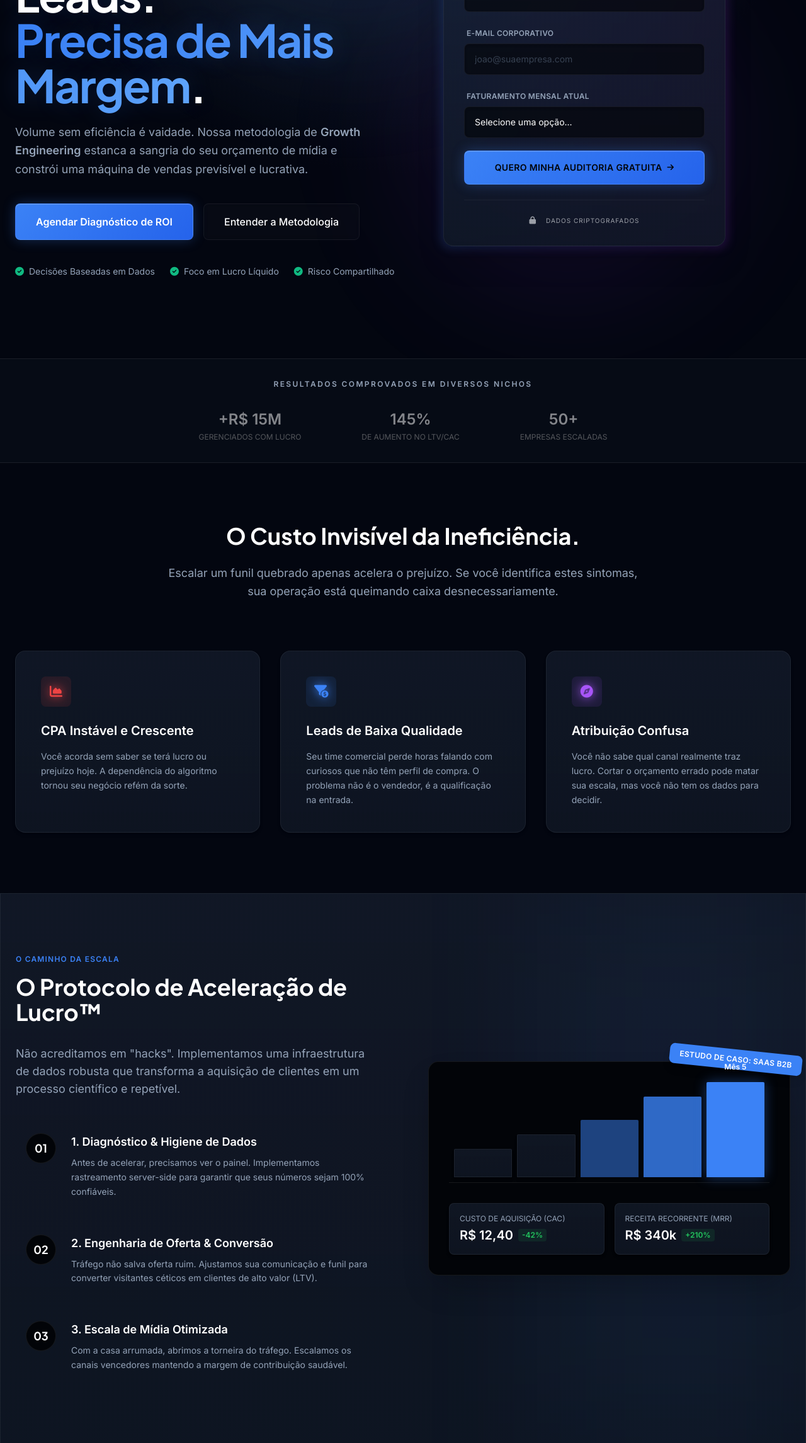
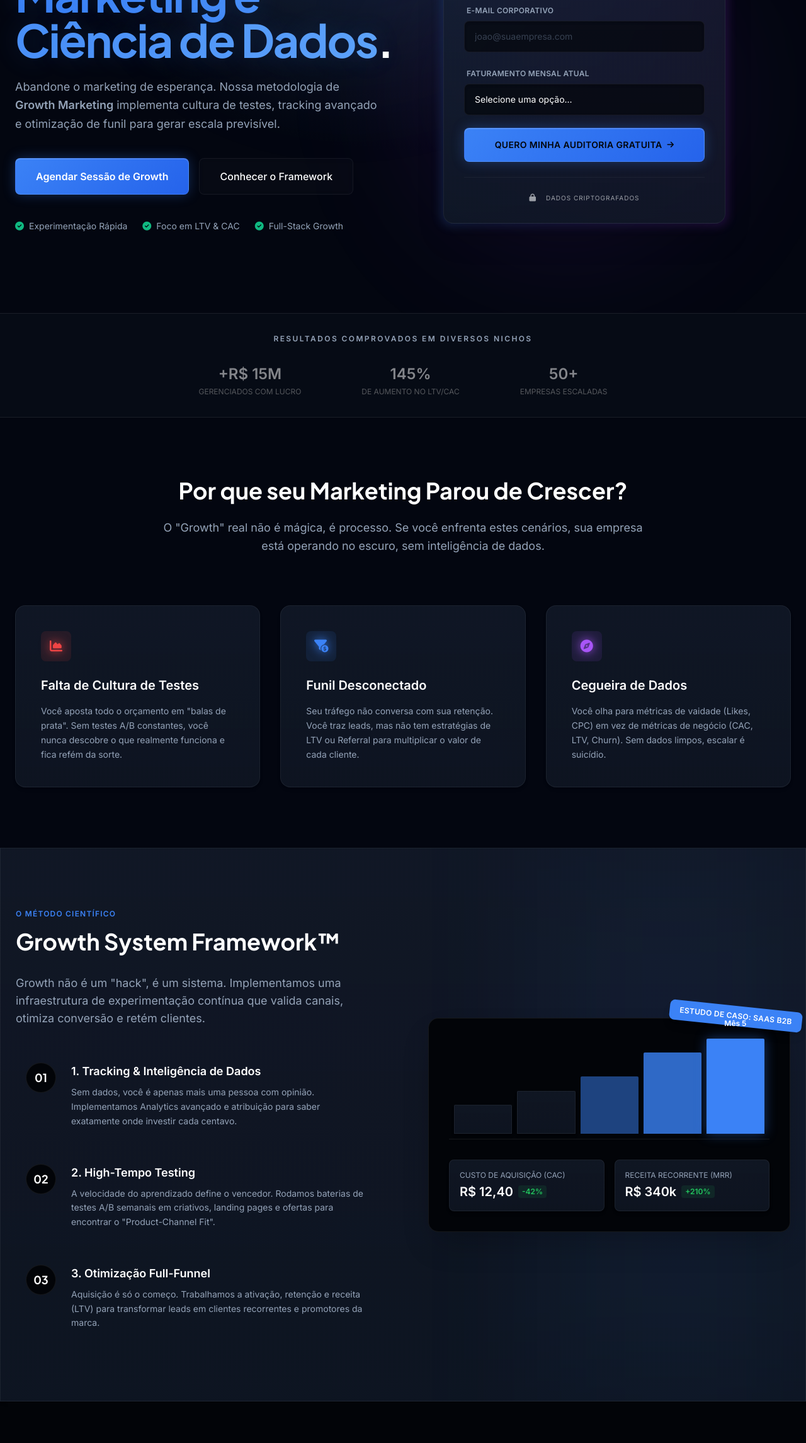
Before and after one commit to GabrielPVCau/sao-paulo, a plain HTML site: page docs/consultoria/index.html in a window 1280 px wide. Shown: the part 443-2734 px from the top of the page at 63% size. Drawn offline with nearby package versions, Linux system fonts and the light colour scheme.

Commit message:
Update consultoria page messaging and framework
Revamps the consultoria landing page to focus on Growth Marketing and Data Science, replacing previous Growth Engineering terminology. Updates headlines, descriptions, and methodology sections to emphasize scientific experimentation, data-driven processes, and full-funnel optimization. Improves clarity and alignment with modern growth practices.

```diff
--- a/docs/consultoria/index.html
+++ b/docs/consultoria/index.html
@@ -12,9 +12,9 @@
     </script>
     <meta charset="UTF-8">
     <meta name="description"
-        content="Consultoria de Growth Engineering para empresas que buscam escala com lucratividade. Otimização de conversão, tráfego pago e inteligência de dados." />
+        content="Consultoria de Growth Marketing para empresas que buscam escala científica. Experimentação rápida, análise de dados e otimização full-funnel." />
     <meta name="viewport" content="width=device-width, initial-scale=1.0">
-    <title>Markant | Growth Engineering & Profit Acceleration</title>
+    <title>Markant | Growth Marketing & Data Science</title>
 
     <!-- Fonts: Plus Jakarta Sans (Modern, Geometric) + Inter -->
     <link rel="preconnect" href="https://fonts.googleapis.com">
@@ -140,41 +140,41 @@
 
                     <h1
                         class="text-5xl md:text-6xl lg:text-7xl font-heading font-bold leading-[1.1] mb-6 text-white tracking-tight">
-                        Sua Empresa Não Precisa de Mais Leads. <br>
+                        Chega de "Achismos". <br>
                         <span
-                            class="text-transparent bg-clip-text bg-gradient-to-r from-brand-primary to-blue-400">Precisa
-                            de Mais Margem</span>.
+                            class="text-transparent bg-clip-text bg-gradient-to-r from-brand-primary to-blue-400">Marketing
+                            é Ciência de Dados</span>.
                     </h1>
 
                     <p class="text-lg text-brand-muted mb-10 leading-relaxed max-w-xl mx-auto lg:mx-0">
-                        Volume sem eficiência é vaidade. Nossa metodologia de <strong>Growth Engineering</strong>
-                        estanca a sangria do seu orçamento de mídia e constrói uma máquina de vendas previsível e
-                        lucrativa.
+                        Abandone o marketing de esperança. Nossa metodologia de <strong>Growth Marketing</strong>
+                        implementa cultura de testes, tracking avançado e otimização de funil para gerar escala
+                        previsível.
                     </p>
 
                     <div class="flex flex-col sm:flex-row items-center gap-4 justify-center lg:justify-start">
                         <button onclick="focusForm()"
                             class="w-full sm:w-auto bg-brand-primary hover:bg-blue-600 text-white font-bold py-4 px-8 rounded-lg shadow-[0_0_30px_rgba(59,130,246,0.3)] hover:shadow-[0_0_50px_rgba(59,130,246,0.5)] transition-all transform hover:-translate-y-1 text-base">
-                            Agendar Diagnóstico de ROI
+                            Agendar Sessão de Growth
                         </button>
                         <a href="#metodo"
                             class="w-full sm:w-auto px-8 py-4 rounded-lg border border-brand-border hover:bg-white/5 text-white font-medium text-center transition-colors">
-                            Entender a Metodologia
+                            Conhecer o Framework
                         </a>
                     </div>
 
                     <div class="mt-10 flex items-center justify-center lg:justify-start gap-6 text-sm text-brand-muted">
                         <div class="flex items-center gap-2">
                             <i class="fas fa-check-circle text-brand-accent"></i>
-                            <span>Decisões Baseadas em Dados</span>
+                            <span>Experimentação Rápida</span>
                         </div>
                         <div class="flex items-center gap-2">
                             <i class="fas fa-check-circle text-brand-accent"></i>
-                            <span>Foco em Lucro Líquido</span>
+                            <span>Foco em LTV & CAC</span>
                         </div>
                         <div class="flex items-center gap-2">
                             <i class="fas fa-check-circle text-brand-accent"></i>
-                            <span>Risco Compartilhado</span>
+                            <span>Full-Stack Growth</span>
                         </div>
                     </div>
                 </div>
@@ -188,9 +188,9 @@
                     <div
                         class="relative bg-brand-surface border border-brand-border p-8 rounded-2xl shadow-2xl backdrop-blur-xl">
                         <div class="mb-8">
-                            <h3 class="text-xl font-heading font-bold text-white">Auditoria de Potencial de Escala</h3>
-                            <p class="text-sm text-brand-muted mt-2">Descubra exatamente quanto dinheiro você está
-                                deixando na mesa.</p>
+                            <h3 class="text-xl font-heading font-bold text-white">Diagnóstico de Growth Hacking</h3>
+                            <p class="text-sm text-brand-muted mt-2">Descubra os gargalos que impedem sua empresa de
+                                dobrar de tamanho.</p>
                         </div>
 
                         <form id="leadForm" class="space-y-5">
@@ -273,11 +273,11 @@
     <section id="problema" class="py-24 relative">
         <div class="container mx-auto px-6">
             <div class="text-center max-w-3xl mx-auto mb-20">
-                <h2 class="text-3xl md:text-4xl font-heading font-bold text-white mb-6">O Custo Invisível da
-                    Ineficiência.</h2>
+                <h2 class="text-3xl md:text-4xl font-heading font-bold text-white mb-6">Por que seu Marketing Parou de
+                    Crescer?</h2>
                 <p class="text-brand-muted text-lg leading-relaxed">
-                    Escalar um funil quebrado apenas acelera o prejuízo. Se você identifica estes sintomas, sua operação
-                    está queimando caixa desnecessariamente.
+                    O "Growth" real não é mágica, é processo. Se você enfrenta estes cenários, sua empresa está operando
+                    no escuro, sem inteligência de dados.
                 </p>
             </div>
 
@@ -289,10 +289,10 @@
                         class="w-12 h-12 bg-red-500/10 rounded-lg flex items-center justify-center mb-6 group-hover:bg-red-500/20 transition-colors">
                         <i class="fas fa-chart-area text-red-500 text-xl"></i>
                     </div>
-                    <h3 class="text-xl font-bold text-white mb-4">CPA Instável e Crescente</h3>
+                    <h3 class="text-xl font-bold text-white mb-4">Falta de Cultura de Testes</h3>
                     <p class="text-brand-muted leading-relaxed text-sm">
-                        Você acorda sem saber se terá lucro ou prejuízo hoje. A dependência do algoritmo tornou seu
-                        negócio refém da sorte.
+                        Você aposta todo o orçamento em "balas de prata". Sem testes A/B constantes, você nunca descobre
+                        o que realmente funciona e fica refém da sorte.
                     </p>
                 </div>
 
@@ -303,10 +303,10 @@
                         class="w-12 h-12 bg-brand-primary/10 rounded-lg flex items-center justify-center mb-6 group-hover:bg-brand-primary/20 transition-colors">
                         <i class="fas fa-funnel-dollar text-brand-primary text-xl"></i>
                     </div>
-                    <h3 class="text-xl font-bold text-white mb-4">Leads de Baixa Qualidade</h3>
+                    <h3 class="text-xl font-bold text-white mb-4">Funil Desconectado</h3>
                     <p class="text-brand-muted leading-relaxed text-sm">
-                        Seu time comercial perde horas falando com curiosos que não têm perfil de compra. O problema não
-                        é o vendedor, é a qualificação na entrada.
+                        Seu tráfego não conversa com sua retenção. Você traz leads, mas não tem estratégias de LTV ou
+                        Referral para multiplicar o valor de cada cliente.
                     </p>
                 </div>
 
@@ -317,10 +317,10 @@
                         class="w-12 h-12 bg-purple-500/10 rounded-lg flex items-center justify-center mb-6 group-hover:bg-purple-500/20 transition-colors">
                         <i class="fas fa-compass text-purple-500 text-xl"></i>
                     </div>
-                    <h3 class="text-xl font-bold text-white mb-4">Atribuição Confusa</h3>
+                    <h3 class="text-xl font-bold text-white mb-4">Cegueira de Dados</h3>
                     <p class="text-brand-muted leading-relaxed text-sm">
-                        Você não sabe qual canal realmente traz lucro. Cortar o orçamento errado pode matar sua escala,
-                        mas você não tem os dados para decidir.
+                        Você olha para métricas de vaidade (Likes, CPC) em vez de métricas de negócio (CAC, LTV, Churn).
+                        Sem dados limpos, escalar é suicídio.
                     </p>
                 </div>
             </div>
@@ -335,13 +335,13 @@
         <div class="container mx-auto px-6 relative z-10">
             <div class="flex flex-col lg:flex-row items-center gap-20">
                 <div class="lg:w-1/2">
-                    <div class="text-brand-primary font-bold uppercase tracking-widest text-xs mb-4">O Caminho da Escala
+                    <div class="text-brand-primary font-bold uppercase tracking-widest text-xs mb-4">O Método Científico
                     </div>
-                    <h2 class="text-3xl md:text-4xl font-heading font-bold text-white mb-8">O Protocolo de Aceleração de
-                        Lucro™</h2>
+                    <h2 class="text-3xl md:text-4xl font-heading font-bold text-white mb-8">Growth System Framework™
+                    </h2>
                     <p class="text-brand-muted text-lg mb-10">
-                        Não acreditamos em "hacks". Implementamos uma infraestrutura de dados robusta que transforma a
-                        aquisição de clientes em um processo científico e repetível.
+                        Growth não é um "hack", é um sistema. Implementamos uma infraestrutura de experimentação
+                        contínua que valida canais, otimiza conversão e retém clientes.
                     </p>
 
                     <div class="space-y-6">
@@ -351,10 +351,10 @@
                                 class="flex-shrink-0 w-12 h-12 rounded-full bg-brand-bg border border-brand-border text-white flex items-center justify-center font-heading font-bold text-lg group-hover:border-brand-primary group-hover:text-brand-primary transition-colors">
                                 01</div>
                             <div>
-                                <h4 class="text-white font-bold text-lg mb-2">1. Diagnóstico & Higiene de Dados</h4>
+                                <h4 class="text-white font-bold text-lg mb-2">1. Tracking & Inteligência de Dados</h4>
                                 <p class="text-brand-muted text-sm leading-relaxed">
-                                    Antes de acelerar, precisamos ver o painel. Implementamos rastreamento server-side
-                                    para garantir que seus números sejam 100% confiáveis.
+                                    Sem dados, você é apenas mais uma pessoa com opinião. Implementamos Analytics
+                                    avançado e atribuição para saber exatamente onde investir cada centavo.
                                 </p>
                             </div>
                         </div>
@@ -364,10 +364,11 @@
                                 class="flex-shrink-0 w-12 h-12 rounded-full bg-brand-bg border border-brand-border text-white flex items-center justify-center font-heading font-bold text-lg group-hover:border-brand-primary group-hover:text-brand-primary transition-colors">
                                 02</div>
                             <div>
-                                <h4 class="text-white font-bold text-lg mb-2">2. Engenharia de Oferta & Conversão</h4>
+                                <h4 class="text-white font-bold text-lg mb-2">2. High-Tempo Testing</h4>
                                 <p class="text-brand-muted text-sm leading-relaxed">
-                                    Tráfego não salva oferta ruim. Ajustamos sua comunicação e funil para converter
-                                    visitantes céticos em clientes de alto valor (LTV).
+                                    A velocidade do aprendizado define o vencedor. Rodamos baterias de testes A/B
+                                    semanais em criativos, landing pages e ofertas para encontrar o "Product-Channel
+                                    Fit".
                                 </p>
                             </div>
                         </div>
@@ -377,10 +378,10 @@
                                 class="flex-shrink-0 w-12 h-12 rounded-full bg-brand-bg border border-brand-border text-white flex items-center justify-center font-heading font-bold text-lg group-hover:border-brand-primary group-hover:text-brand-primary transition-colors">
                                 03</div>
                             <div>
-                                <h4 class="text-white font-bold text-lg mb-2">3. Escala de Mídia Otimizada</h4>
+                                <h4 class="text-white font-bold text-lg mb-2">3. Otimização Full-Funnel</h4>
                                 <p class="text-brand-muted text-sm leading-relaxed">
-                                    Com a casa arrumada, abrimos a torneira do tráfego. Escalamos os canais vencedores
-                                    mantendo a margem de contribuição saudável.
+                                    Aquisição é só o começo. Trabalhamos a ativação, retenção e receita (LTV) para
+                                    transformar leads em clientes recorrentes e promotores da marca.
                                 </p>
                             </div>
                         </div>
@@ -559,16 +560,16 @@
         </div>
 
         <div class="container mx-auto px-6 relative z-10 max-w-4xl">
-            <h2 class="text-4xl md:text-5xl font-heading font-bold text-white mb-6">A Diferença Entre Estagnar e Escalar
-                é uma Decisão.</h2>
+            <h2 class="text-4xl md:text-5xl font-heading font-bold text-white mb-6">Pare de Fazer Marketing. Comece a
+                Fazer Growth.</h2>
             <p class="text-xl text-brand-muted mb-12 max-w-2xl mx-auto">
-                Você pode continuar tentando adivinhar o que funciona, ou pode implementar um sistema comprovado. Agende
-                a auditoria e veja o caminho claro à sua frente.
+                A diferença entre empresas que estagnam e as que escalam é a velocidade de experimentação. Agende sua
+                sessão e descubra como aplicar nosso framework no seu negócio.
             </p>
 
             <button onclick="focusForm()"
                 class="bg-white text-brand-bg hover:bg-gray-100 font-bold py-5 px-12 rounded-lg shadow-2xl transition-all transform hover:-translate-y-1 text-lg uppercase tracking-wide">
-                Solicitar Auditoria de Crescimento
+                Quero Validar Minha Estratégia
             </button>
 
             <div class="mt-12 flex items-center justify-center gap-8 text-xs text-brand-muted opacity-60">
```
